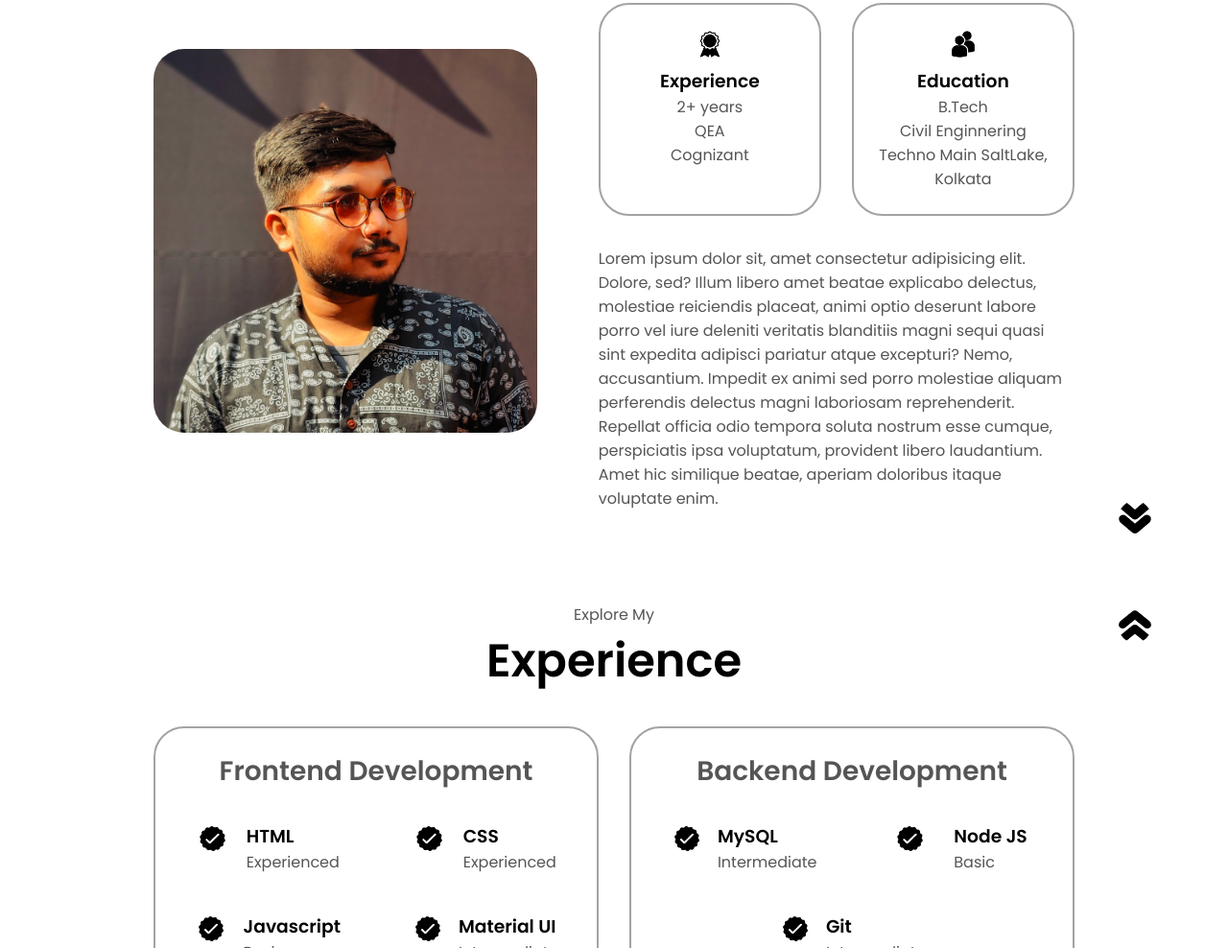
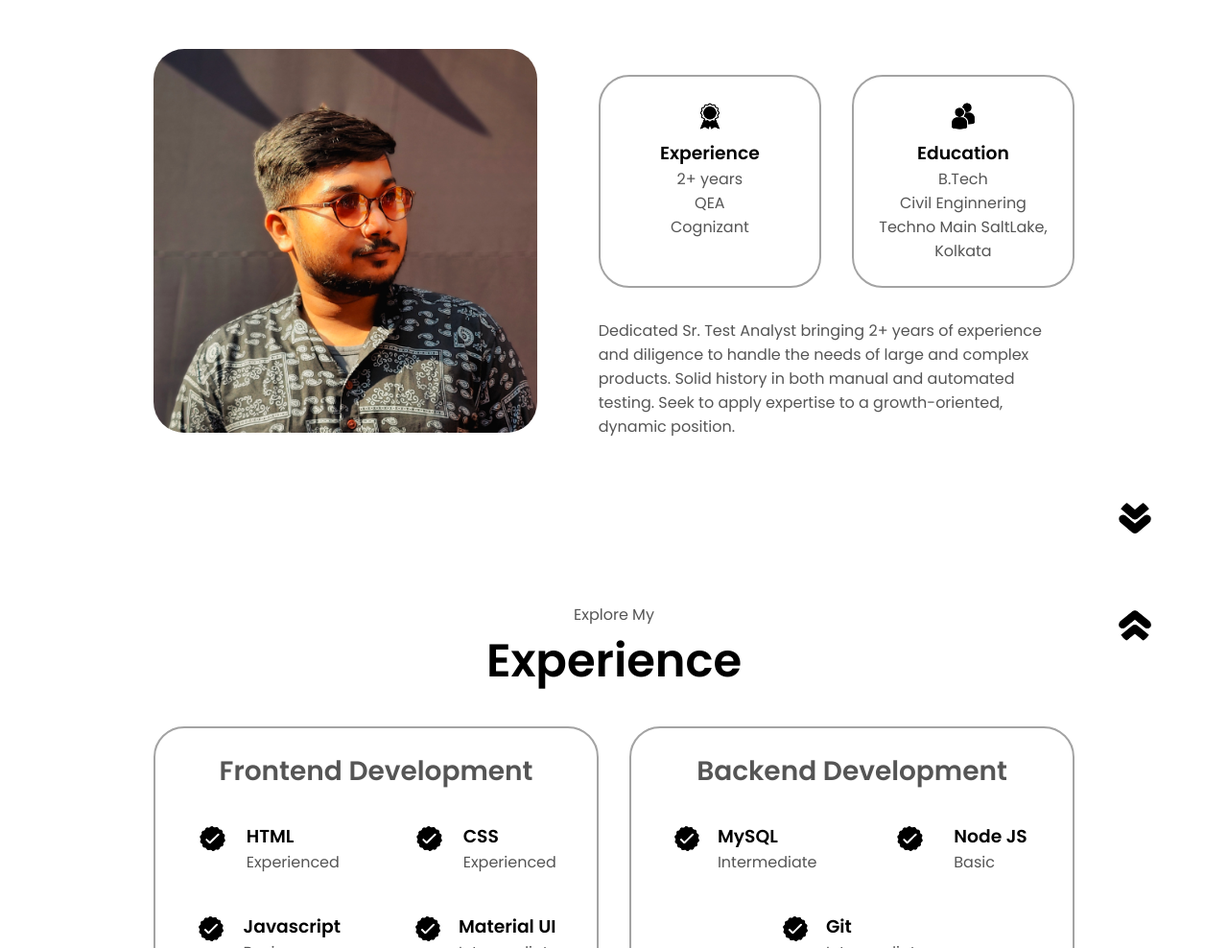
Before and after one commit to Souvik06/Portfolio_2.0, a plain HTML site: page index.html in a window 1280 px wide. Shown: the part 1068-2056 px from the top of the page at 96% size. Drawn offline with Linux system fonts and the light colour scheme.

Commit message:
Update about details

```diff
--- a/index.html
+++ b/index.html
@@ -11,7 +11,7 @@
     <!-- Header Section Start -->
     <!-- Desktop Nav Start -->
     <nav id="desktop-nav">
-      <div class="logo"><a href="#">Souvik Chatterjee</a></div>
+      <div class="logo">Souvik Chatterjee</div>
       <div>
         <ul class="nav-links">
           <li><a href="#about">About</a></li>
@@ -58,7 +58,7 @@
       <div class="section__text">
         <p class="section__text__p1">Hello, I'm</p>
         <h1 class="title">Souvik Chatterjee</h1>
-        <p class="section__text__p2">Frontend Developer</p>
+        <p class="section__text__p2">Sr. Test Analyst</p>
 
         <!-- Buttons Section Start -->
         <div class="btn-container">
@@ -158,7 +158,8 @@
               />
               <h3>Education</h3>
               <p>
-                B.Tech <br />Civil Enginnering <br />Techno Main SaltLake, Kolkata
+                B.Tech <br />Civil Enginnering <br />Techno Main SaltLake,
+                Kolkata
               </p>
               <!-- Education Details End -->
             </div>
@@ -167,16 +168,10 @@
           <!-- About Details Start -->
           <div class="text-container">
             <p>
-              Lorem ipsum dolor sit, amet consectetur adipisicing elit. Dolore,
-              sed? Illum libero amet beatae explicabo delectus, molestiae
-              reiciendis placeat, animi optio deserunt labore porro vel iure
-              deleniti veritatis blanditiis magni sequi quasi sint expedita
-              adipisci pariatur atque excepturi? Nemo, accusantium. Impedit ex
-              animi sed porro molestiae aliquam perferendis delectus magni
-              laboriosam reprehenderit. Repellat officia odio tempora soluta
-              nostrum esse cumque, perspiciatis ipsa voluptatum, provident
-              libero laudantium. Amet hic similique beatae, aperiam doloribus
-              itaque voluptate enim.
+              Dedicated Sr. Test Analyst bringing 2+ years of experience and
+              diligence to handle the needs of large and complex products. Solid
+              history in both manual and automated testing. Seek to apply
+              expertise to a growth-oriented, dynamic position.
             </p>
             <!-- About Details End -->
           </div>
```
